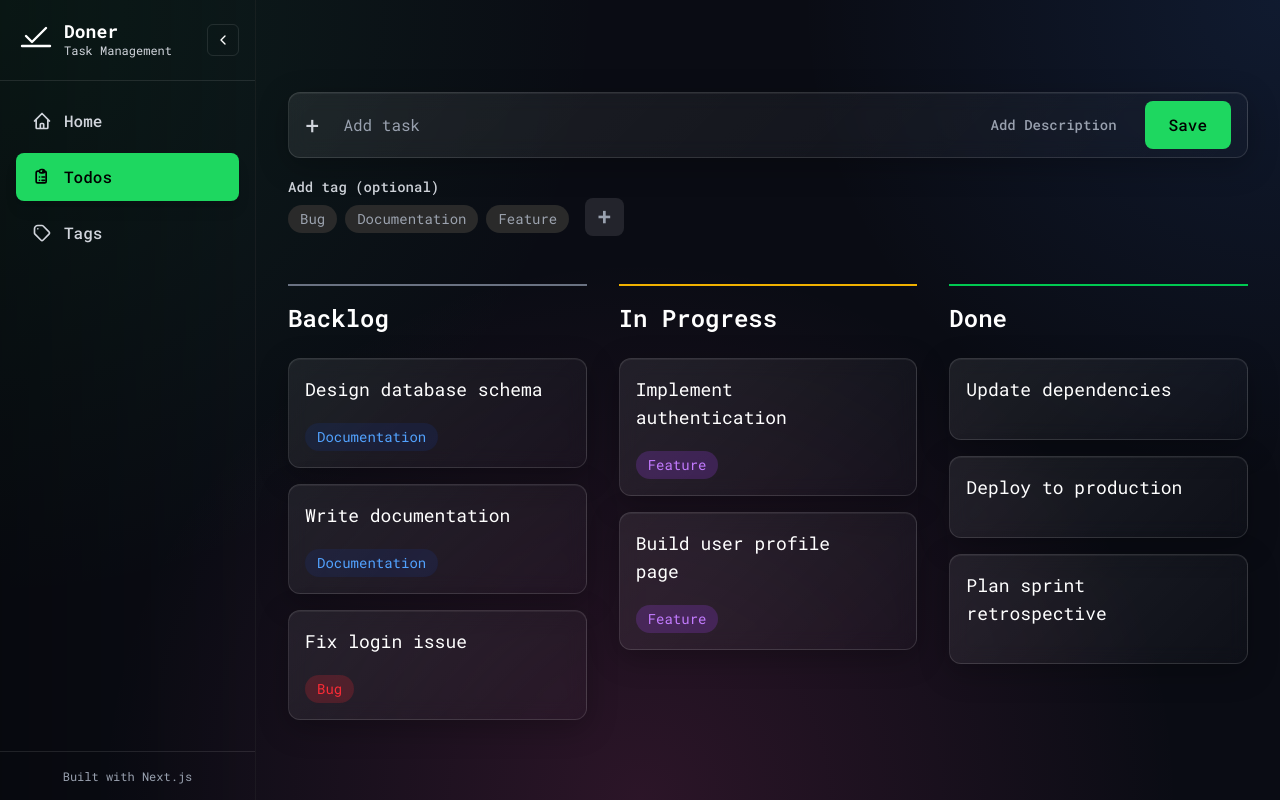
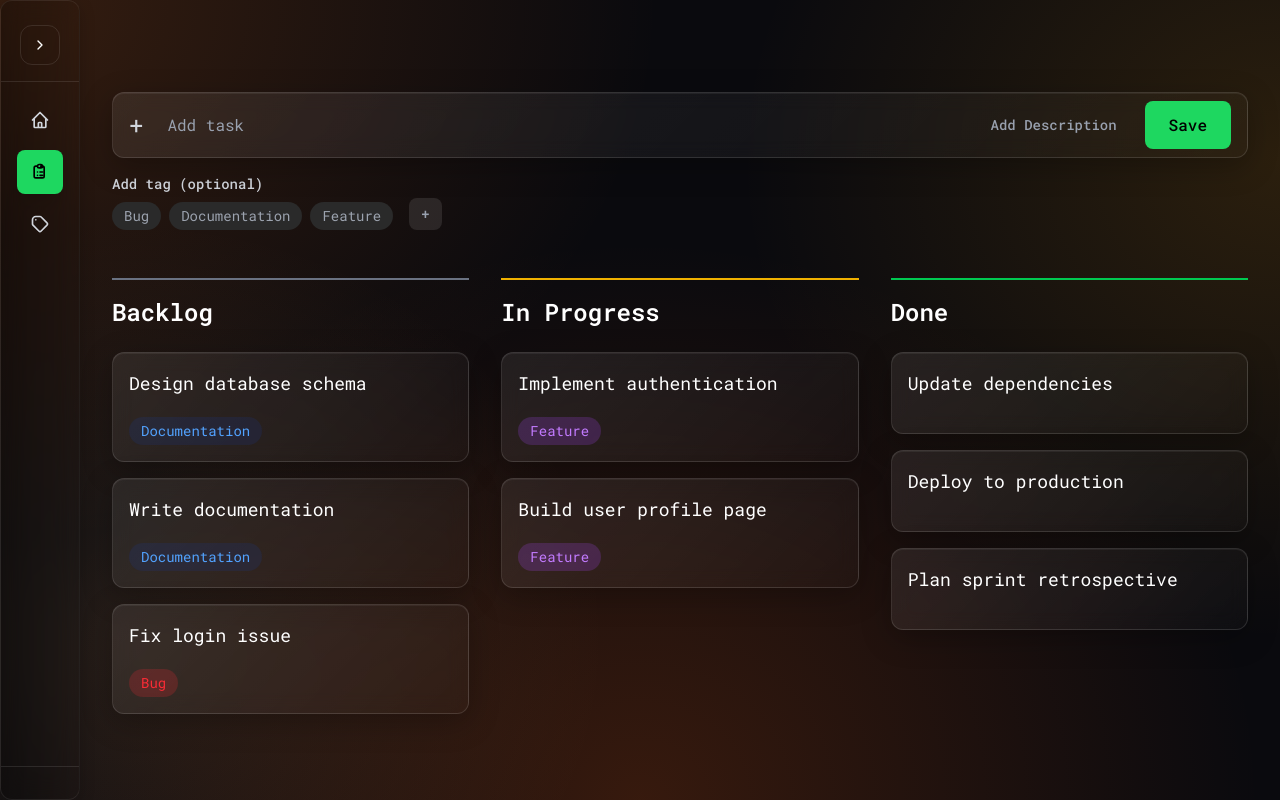
Before and after one commit to kostyniuk/doner, a Next.js app: page /todos in a window 1280 px wide. Built offline with nearby package versions, Linux system fonts and the light colour scheme; a web font is replaced by a local one.

Commit message:
Refactor global styles and enhance TodoInput functionality: Updated background gradients for a more vibrant UI, added click outside functionality to close the new tag input, and adjusted sidebar collapse behavior for improved user experience.

```diff
--- a/app/globals.css
+++ b/app/globals.css
@@ -17,10 +17,12 @@
 /* App background */
 html, body {
   background:
-    radial-gradient(1000px 1000px at 0% 0%, rgba(34, 197, 94, 0.10), transparent 60%),
-    radial-gradient(800px 800px at 100% 0%, rgba(59, 130, 246, 0.12), transparent 60%),
-    radial-gradient(900px 900px at 50% 100%, rgba(236, 72, 153, 0.15), transparent 60%),
-    rgb(10, 12, 20);
+  radial-gradient(1100px 900px at 0% 0%, rgba(249, 115, 22, 0.18), transparent 60%), /* orange-500 */
+  radial-gradient(900px 800px at 100% 20%, rgba(245, 158, 11, 0.14), transparent 60%), /* amber-500 */
+  radial-gradient(1000px 900px at 50% 100%, rgba(234, 88, 12, 0.20), transparent 62%), /* orange-600 */
+  radial-gradient(800px 700px at 10% 80%, rgba(253, 186, 116, 0.10), transparent 60%), /* orange-300 subtle */
+  rgb(10, 10, 14);
+
   background-repeat: no-repeat;
   background-attachment: fixed;
   min-height: 100vh;
--- a/app/layout.tsx
+++ b/app/layout.tsx
@@ -27,7 +27,7 @@ export default function RootLayout({
       </Head>
       <body className={`${roboto_mono.className} antialiased`}>
         <div className="flex flex-row">
-          <Sidebar logo={<Logo className="w-10 h-10 mb-2" />} />
+          <Sidebar logo={<Logo className="w-10 h-10" />} />
           {children}
         </div>
       </body>
--- a/app/todos/todo-input.tsx
+++ b/app/todos/todo-input.tsx
@@ -1,4 +1,4 @@
-import React, { useState } from 'react';
+import React, { useEffect, useRef, useState } from 'react';
 import Input from '@/app/ui/input';
 import Textarea from '@/app/ui/textarea';
 import Button from '@/app/ui/button';
@@ -20,6 +20,7 @@ const TodoInput: React.FC<TodoInputProps> = ({ onAddTodo, tags, className = '' }
   const [showNewTagInput, setShowNewTagInput] = useState(false);
   const [newTagValue, setNewTagValue] = useState('');
   const [localTags, setLocalTags] = useState<TagType[]>(tags);
+  const newTagContainerRef = useRef<HTMLDivElement | null>(null);
 
   const handleAddTodo = () => {
     if (inputValue.trim() !== '') {
@@ -63,6 +64,23 @@ const TodoInput: React.FC<TodoInputProps> = ({ onAddTodo, tags, className = '' }
       setShowNewTagInput(false);
     }
   };
+
+  // Close the new tag input when clicking outside of its container
+  useEffect(() => {
+    const handleClickOutside = (event: MouseEvent) => {
+      if (
+        showNewTagInput &&
+        newTagContainerRef.current &&
+        !newTagContainerRef.current.contains(event.target as Node)
+      ) {
+        setShowNewTagInput(false);
+        setNewTagValue('');
+      }
+    };
+
+    document.addEventListener('mousedown', handleClickOutside);
+    return () => document.removeEventListener('mousedown', handleClickOutside);
+  }, [showNewTagInput]);
 
   return (
     <div className={`space-y-4 ${className}`}>
@@ -116,7 +134,7 @@ const TodoInput: React.FC<TodoInputProps> = ({ onAddTodo, tags, className = '' }
           onTagToggle={toggleTag}
           label={UI_TEXT.ADD_TAG_OPTIONAL}
         />
-        <div className="ml-2 mt-6">
+        <div className="ml-2 mt-6" ref={newTagContainerRef}>
           {showNewTagInput ? (
             <Input
               value={newTagValue}
@@ -136,7 +154,7 @@ const TodoInput: React.FC<TodoInputProps> = ({ onAddTodo, tags, className = '' }
               size={BUTTON_SIZES.SM}
               className="px-3 py-1 rounded-full text-sm cursor-pointer text-[#9ca3af] bg-white/10 hover:bg-white/20"
             >
-              <span className="text-2xl leading-none">+</span>
+              <span className="text-sm leading-none">+</span>
             </Button>
           )}
         </div>
--- a/app/ui/sidebar.tsx
+++ b/app/ui/sidebar.tsx
@@ -11,7 +11,7 @@ interface SidebarProps {
 
 const Sidebar = ({ logo }: SidebarProps) => {
   const pathname = usePathname();
-  const [collapsed, setCollapsed] = useState(false);
+  const [collapsed, setCollapsed] = useState(true);
 
   const navItems = [
     {
@@ -44,7 +44,11 @@ const Sidebar = ({ logo }: SidebarProps) => {
   ];
 
   return (
-    <div className={`${collapsed ? 'w-20' : 'w-64'} h-screen sidebar-surface flex flex-col transition-all duration-300`}>
+    <div
+      className={`${collapsed ? 'w-20' : 'w-64'} h-screen glass-surface sidebar-surface rounded-r-2xl overflow-hidden backdrop-blur-md flex flex-col transition-all duration-300`}
+      onMouseEnter={() => setCollapsed(false)}
+      onMouseLeave={() => setCollapsed(true)}
+    >
       {/* Header */}
       <div className={`p-4 border-b border-white/10 ${collapsed ? 'flex flex-col items-center gap-2' : 'flex items-center justify-between'}`}>
         <div className={`flex items-center ${collapsed ? 'w-full justify-center' : 'gap-2'}`}>
@@ -52,16 +56,15 @@ const Sidebar = ({ logo }: SidebarProps) => {
           {!collapsed && (
             <div>
               <h2 className="text-lg font-bold text-white leading-none">Doner</h2>
-              <p className="text-gray-300 text-xs mt-0.5">Task Management</p>
+              {/* <p className="text-gray-300 text-xs mt-0.5">Task Management</p> */}
             </div>
           )}
         </div>
         <button
           type="button"
-          aria-label={collapsed ? 'Expand sidebar' : 'Collapse sidebar'}
-          title={collapsed ? 'Expand' : 'Collapse'}
-          className="shrink-0 inline-flex items-center justify-center rounded-md border border-white/10 text-white hover:bg-white/10 transition-colors w-8 h-8"
-          onClick={() => setCollapsed((v) => !v)}
+          aria-label="Sidebar toggle hotspot"
+          title="Sidebar"
+          className="shrink-0 inline-flex items-center justify-center rounded-xl border border-white/10 text-white hover:bg-white/10 transition-colors w-10 h-10"
         >
           {collapsed ? <ChevronRight className="w-4 h-4" /> : <ChevronLeft className="w-4 h-4" />}
         </button>
```
